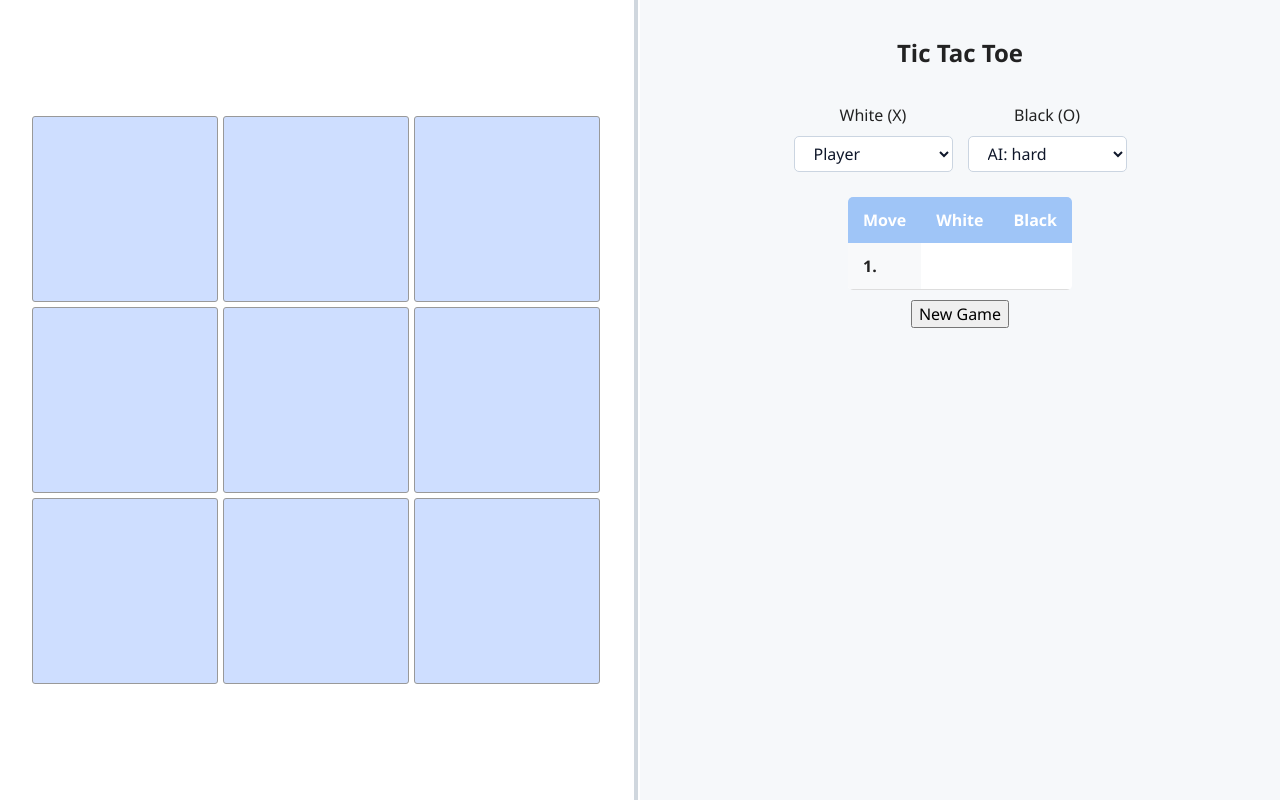
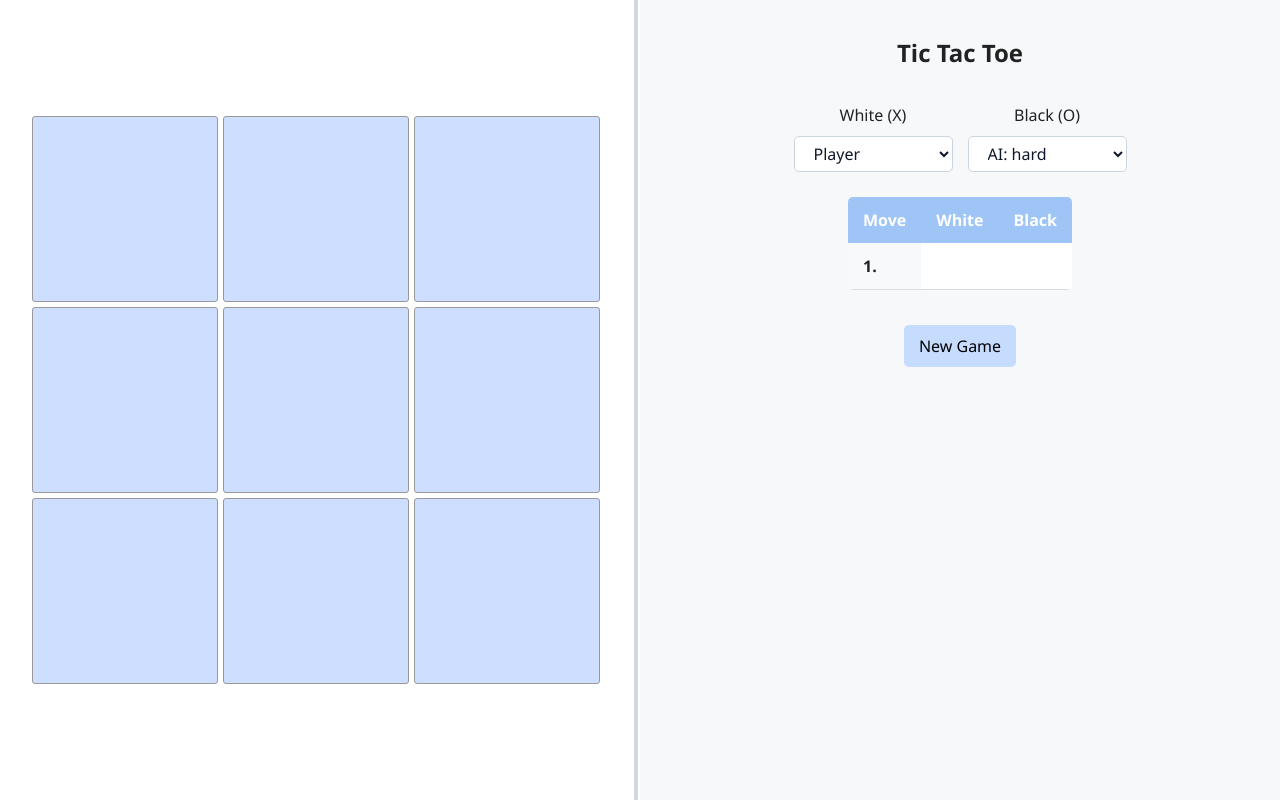
Before and after one commit to 29miaoet/tic-tac-toe, a React (Vite) app in the folder frontend/: page / in a window 1280 px wide. Built offline with nearby package versions, Linux system fonts and the light colour scheme.

Commit message:
Add styles for reset button

```diff
--- a/frontend/src/Reset.tsx
+++ b/frontend/src/Reset.tsx
@@ -3,5 +3,9 @@ import { useGame } from "./GameContext";
 export function Reset() {
   const { clearBoard } = useGame();
 
-  return <button onClick={clearBoard}>New Game</button>;
+  return (
+    <button onClick={clearBoard} id="reset-button">
+      New Game
+    </button>
+  );
 }
--- a/frontend/src/styles.css
+++ b/frontend/src/styles.css
@@ -278,3 +278,17 @@ dialog > div > button:hover {
 .notation tbody tr:hover {
   background-color: #f1f1f1;
 }
+
+#reset-button {
+  background-color: var(--blue-300);
+  margin-top: 25px;
+  padding: 10px 15px;
+  cursor: pointer;
+  border: none;
+  border-radius: 5px;
+  transition: box-shadow 0.2s ease-in-out;
+}
+
+#reset-button:hover {
+  box-shadow: 0 3px 5px var(--blue-500);
+}
```
